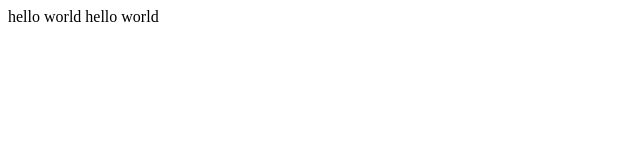
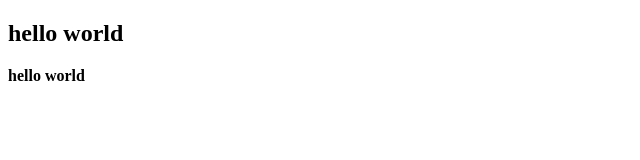
Before and after one commit to dandanai/testcode-github, a plain HTML site: page index.html in a window 1280 px wide. Shown: the whole page, without its empty margins (0-640 px from the left). Drawn offline with Linux system fonts and the light colour scheme.

Commit message:
Update index.html
add tag b and h2

```diff
--- a/index.html
+++ b/index.html
@@ -7,7 +7,7 @@
     <title>Document</title>
 </head>
 <body>
-    hello world
-    hello world
+    <h2>hello world</h2>
+    <b>hello world</b>
 </body>
 </html>
```
